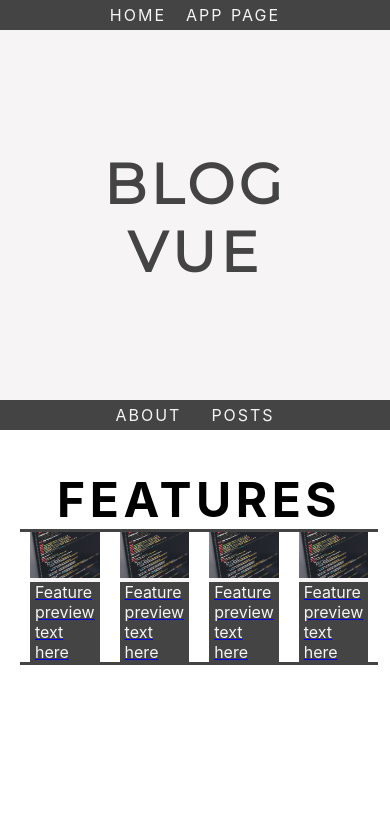
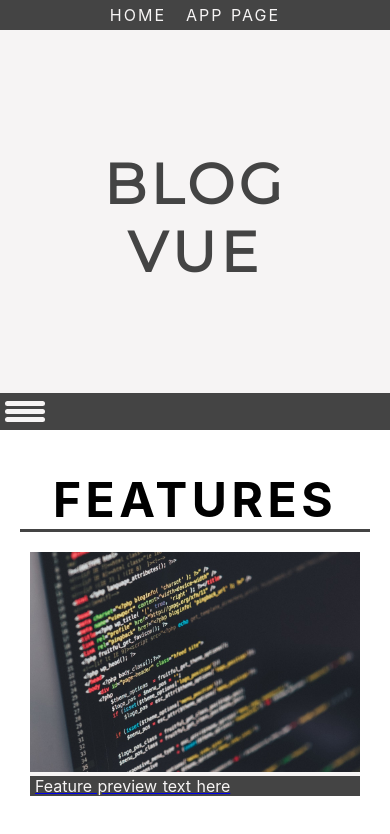
Before and after one commit to InceptionCode/vue-practice, a Nuxt app in the folder blog-vue/: page /App in a window 390 px wide. Shown: the top 834 px of the page. Built offline with nearby package versions, Linux system fonts and the light colour scheme.

Commit message:
Created mobile nav and refactored responsive feature section. AppNav.vue has been moved to global directory.

```diff
--- a/blog-vue/assets/css/_components/_app.sass
+++ b/blog-vue/assets/css/_components/_app.sass
@@ -19,11 +19,13 @@
   bottom: 0
   left: 0
   width: 100%
-  .nav-tabs
+  .navTabs,
+  .sideTabs
     padding: 0 15px
     list-style: none
     transition: all 0.3s ease-in-out
     &:hover
+      cursor: pointer
       background: $theme-white
       border: 3px solid $theme-black
       transform: scale(1.05)
@@ -31,11 +33,15 @@
         color: $theme-black
         font-weight: bold
     a
+      width: 75px
       color: $theme-white
       font-size: 16px
       text-transform: uppercase
       text-decoration: none
       letter-spacing: 2px
+
+.app-side-nav
+  @extend .app-nav
 
 .feature-header
   font:
@@ -71,3 +77,25 @@
     background: $theme-black
     color: $theme-white
     padding: 0 5px
+
+// Media
+
+@media(max-width: 760px)
+  .app-nav
+    flex-direction: column
+    .navTabs
+      display: none
+    .sideTabs
+      width: 75px
+    .--hamburger
+      display: block
+    .show
+      display: initial
+
+  .app-side-nav li:first-of-type
+    margin-top: 10px
+
+  .card-wrapper
+    flex-direction: column
+    .card
+      margin: 20px 10px
--- a/blog-vue/assets/css/_components/_nav.sass
+++ b/blog-vue/assets/css/_components/_nav.sass
@@ -3,6 +3,15 @@ nav
   justify-content: center
   background: $theme-black
   padding: 5px 0
+  .--hamburger
+    display: none
+    padding: 2.5px 0
+    margin: 3px 5px
+    border-radius: 4px
+    width: 40px
+    background: $theme-white
+    &:hover
+      cursor: pointer
 
 .nav-li
   list-style: none
--- /dev/null
+++ b/blog-vue/components/global/AppNav.vue
@@ -0,0 +1,42 @@
+<template>
+  <div>
+    <nav v-if="!isVisible"
+      class="app-nav"
+    >
+      <div @click="isVisible = !isVisible">
+        <span class="--hamburger"></span>
+        <span class="--hamburger"></span>
+        <span class="--hamburger"></span>
+      </div>
+      <li v-for="tab in tabs"
+        :key="tab.id"
+        class="navTabs"
+      >
+        <nuxt-link :to="tab.ref">
+          {{tab.name}}
+        </nuxt-link>
+      </li>
+    </nav>
+    <app-side-nav
+        @changeVisibility="isVisible = !isVisible"
+        :tabs="tabs"
+        :isVisible="isVisible"
+    />
+  </div>
+</template>
+
+<script>
+import AppSideNav from "./AppSideNav"
+
+export default {
+  components: {
+    "app-side-nav": AppSideNav
+  },
+  props:['tabs'],
+  data() {
+    return {
+      isVisible: false
+    }
+  }
+}
+</script>
--- /dev/null
+++ b/blog-vue/components/global/AppSideNav.vue
@@ -0,0 +1,30 @@
+<template>
+  <nav v-if="isVisible"
+      class="app-side-nav"
+  >
+    <div @click="$emit('changeVisibility')">
+      <span class="--hamburger"></span>
+      <span class="--hamburger"></span>
+      <span class="--hamburger"></span>
+    </div>
+    <li v-for="tab in tabs"
+      :key="tab.id"
+      :class="{sideTabs: true, show: isVisible}"
+    >
+      <nuxt-link :to="tab.ref">
+        {{tab.name}}
+      </nuxt-link>
+    </li>
+  </nav>
+</template>
+
+<script>
+export default {
+  props:['tabs', 'isVisible'],
+  methods: {
+    displayNav() {
+      this.$emit('displayNav');
+    }
+  }
+}
+</script>
--- a/blog-vue/components/home/AppNav.vue
+++ /dev/null
@@ -1,17 +0,0 @@
-<template>
-  <nav class="app-nav">
-    <li v-for="tab in tabs"
-    :key="tab.id"
-    class="nav-tabs">
-      <nuxt-link :to="tab.ref">
-        {{tab.name}}
-      </nuxt-link>
-    </li>
-  </nav>
-</template>
-
-<script>
-export default {
-  props:['tabs']
-}
-</script>
--- a/blog-vue/pages/App/index.vue
+++ b/blog-vue/pages/App/index.vue
@@ -9,7 +9,7 @@
 </template>
 
 <script>
-import AppNav from "../../components/home/AppNav"
+import AppNav from "../../components/global/AppNav"
 import AppFeatureSection from "../../components/home/AppFeatureSection"
 
 export default {
```
